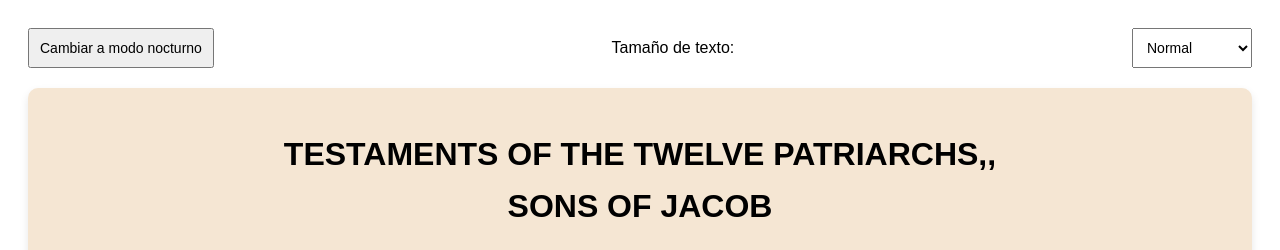
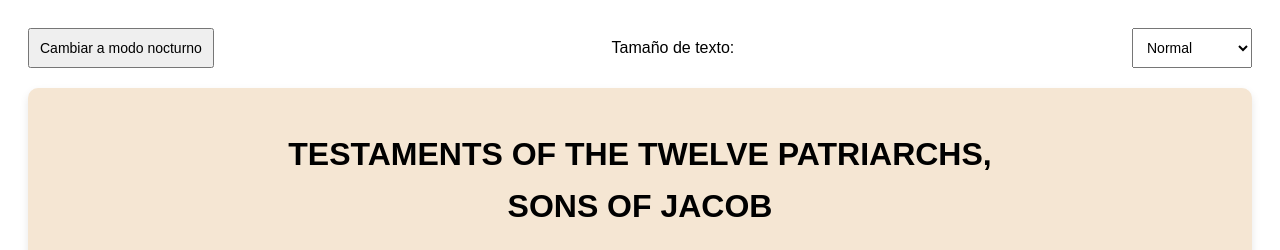
Before and after one commit to BIBLIASYESTUDIOS/testamento12patriarcasiongles, a plain HTML site: page index.html in a window 1280 px wide. Shown: the top 250 px of the page. Drawn offline with Linux system fonts and the light colour scheme.

Commit message:
Update index.html

```diff
--- a/index.html
+++ b/index.html
@@ -68,7 +68,7 @@
     </div>
 
     <div class="card">
-        <h1 style="text-align: center;">TESTAMENTS OF THE TWELVE PATRIARCHS,,<br> SONS OF JACOB</h1>
+        <h1 style="text-align: center;">TESTAMENTS OF THE TWELVE PATRIARCHS,<br> SONS OF JACOB</h1>
 
 
 
```
